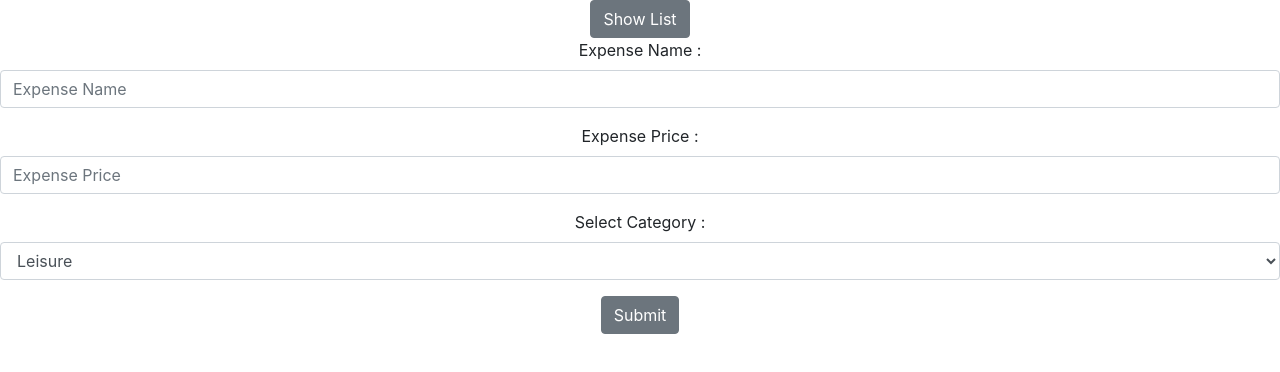
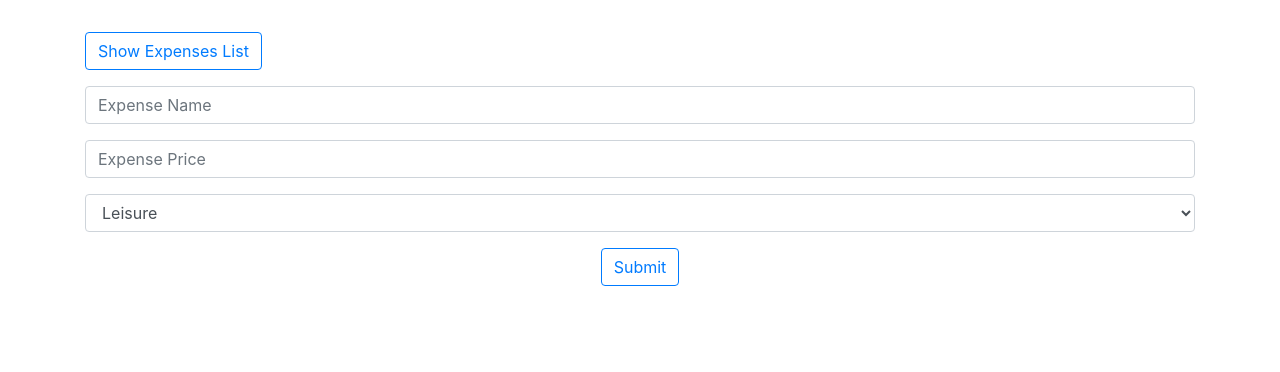
Before and after one commit to robertochirila/mern-expense-tracker, a React (Create React App) app: page / in a window 1280 px wide. Shown: the top 372 px of the page. Built offline with nearby package versions, Linux system fonts and the light colour scheme.

Commit message:
aligned buttons

```diff
--- a/src/components/Expense.js
+++ b/src/components/Expense.js
@@ -3,6 +3,8 @@ import {
     Card, CardImg, CardText, CardBody,
     CardTitle, CardSubtitle, Button
 } from 'reactstrap';
+import { Container, Row, Col } from 'reactstrap';
+
 
 export class Expense extends Component {
     constructor(props) {
@@ -17,17 +19,19 @@ export class Expense extends Component {
     render() {
         const { expense } = this.props
         return (
-            <React.Fragment>
+            <Col>
                 <Card>
                     <CardImg top width="100%" src="/assets/318x180.svg" alt="Card image cap" />
                     <CardBody>
                         <CardTitle>{expense.name}</CardTitle>
                         <CardSubtitle>{expense.category}</CardSubtitle>
                         <CardText>Price: {expense.price}</CardText>
-                        <Button onClick={this.delete}>Delete</Button>
+                        <Button outline color="danger" onClick={this.delete}>Delete</Button>
                     </CardBody>
                 </Card>
-            </React.Fragment>
+            </Col>
+
+
         )
     }
 }
--- a/src/components/ExpensesForm.js
+++ b/src/components/ExpensesForm.js
@@ -2,6 +2,7 @@ import React, { Component } from 'react'
 import { Button, Form, FormGroup, Label, Input } from 'reactstrap';
 import { ExpensesList } from './ExpensesList'
 import axios from 'axios'
+import { Container, Row, Col } from 'reactstrap';
 
 
 export class ExpensesForm extends Component {
@@ -43,25 +44,34 @@ export class ExpensesForm extends Component {
         this.setState({ showList: false })
     }
     render() {
+        const buttonListStyle = {
+            marginTop: '2rem',
+            marginBottom: '1rem',
+            float: 'left'
+        }
+
+        const buttonHideStyle = {
+            float: 'left',
+            marginLeft: '1rem',
+            marginTop: '2rem'
+        }
+
         const { expenseName, expenseCategory, expensePrice, showList } = this.state
         return (
-            <div>
+            <Container>
                 {showList === false ?
                     <React.Fragment>
                         <React.Fragment>
-                            <Button onClick={this.showList}>Show List</Button>
+                            <Button style={buttonListStyle} outline color="primary" onClick={this.showList}>Show Expenses List</Button>
                         </React.Fragment>
                         <Form onSubmit={this.onSubmit}>
                             <FormGroup>
-                                <Label for="expenseName">Expense Name :</Label>
                                 <Input type="text" name="expense_name" id="expenseName" placeholder="Expense Name" onChange={this.handleChange('expenseName')} value={expenseName} />
                             </FormGroup>
                             <FormGroup>
-                                <Label for="expensePrice">Expense Price :</Label>
                                 <Input type="text" name="expense_price" id="expensePrice" placeholder="Expense Price" onChange={this.handleChange('expensePrice')} value={expensePrice} />
                             </FormGroup>
                             <FormGroup>
-                                <Label for="expenseCategory">Select Category :</Label>
                                 <Input type="select" name="select" id="expenseCategory" onChange={this.handleChange('expenseCategory')} value={expenseCategory}>
                                     <option>Leisure</option>
                                     <option>Health</option>
@@ -70,16 +80,16 @@ export class ExpensesForm extends Component {
                                     <option>Transport</option>
                                 </Input>
                             </FormGroup>
-                            <Button>Submit</Button>
+                            <Button outline color="primary">Submit</Button>
                         </Form>
                     </React.Fragment>
                     :
                     <React.Fragment>
-                        <Button onClick={this.hideList}>Hide List</Button>
+                        <Button style={buttonHideStyle} outline color="warning" onClick={this.hideList}>Hide List</Button>
                         <ExpensesList />
                     </React.Fragment>
                 }
-            </div>
+            </Container>
         )
     }
 }
--- a/src/components/ExpensesList.js
+++ b/src/components/ExpensesList.js
@@ -2,6 +2,7 @@ import React, { Component } from 'react'
 import axios from 'axios'
 import { Expense } from './Expense'
 import { Button, ListGroup, ListGroupItem } from 'reactstrap'
+import { Container, Row, Col } from 'reactstrap';
 
 
 export class ExpensesList extends Component {
@@ -37,7 +38,6 @@ export class ExpensesList extends Component {
         const { expensesList } = this.state
         let total = 0;
         expensesList.map((currentExpense) => {
-            console.log(currentExpense.price)
             total = total + currentExpense.price
         })
         this.setState({ totalCost: total, displayTotal: true })
@@ -46,23 +46,41 @@ export class ExpensesList extends Component {
 
     render() {
         const { expensesList, totalCost, displayTotal } = this.state
+        const calculateButtonStyle = {
+            float: 'left',
+            clear: 'both',
+            marginTop: '1rem'
+        }
+
+        const totalCostStyle = {
+            float: 'left',
+            marginLeft: '2rem',
+            marginTop: '1rem'
+        }
+
         return (
-            <React.Fragment>
-                <Button onClick={this.calculateCost}>Calculate Total</Button>
+            <Container>
+
+                <Button style={calculateButtonStyle} outline color="success" onClick={this.calculateCost}>Calculate Total</Button>
                 {displayTotal === true ?
-                    <h1>Total Cost: {totalCost}</h1>
+                    <h3 style={totalCostStyle}>Total Cost: {totalCost}</h3>
                     :
                     <React.Fragment>
                     </React.Fragment>
                 }
-                <ListGroup>
+                <Container style={{ clear: 'both' }}>
+                    <ListGroup style={{ paddingTop: '2rem' }}>
+                        <Row>
                             {expensesList.map((currentExpense) =>
                                 <ListGroupItem key={currentExpense._id}>
                                     <Expense expense={currentExpense} deleteExpense={this.deleteExpense} />
                                 </ListGroupItem>
                             )}
+                        </Row>
                     </ListGroup>
-            </React.Fragment>
+                </Container>
+
+            </Container>
         )
     }
 }
```
Lines whose indentation alone changed are shown as unchanged.
